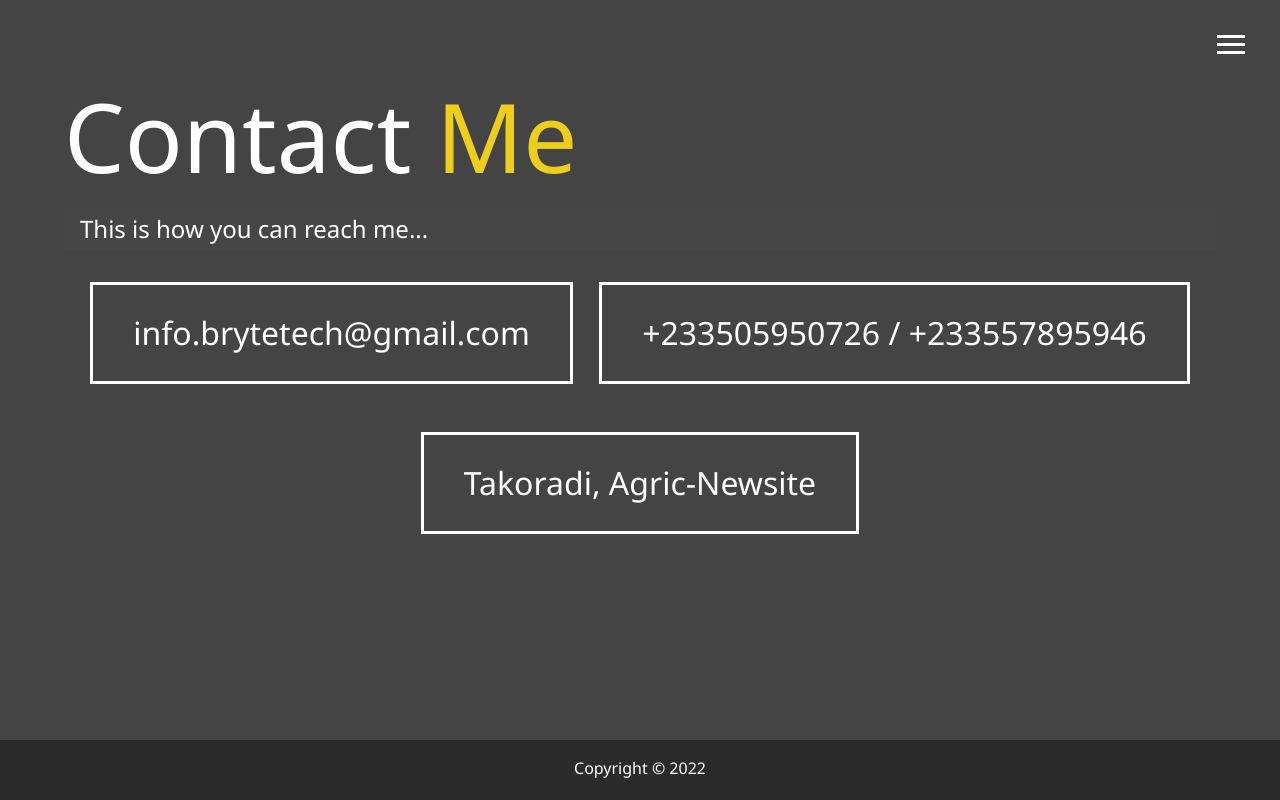
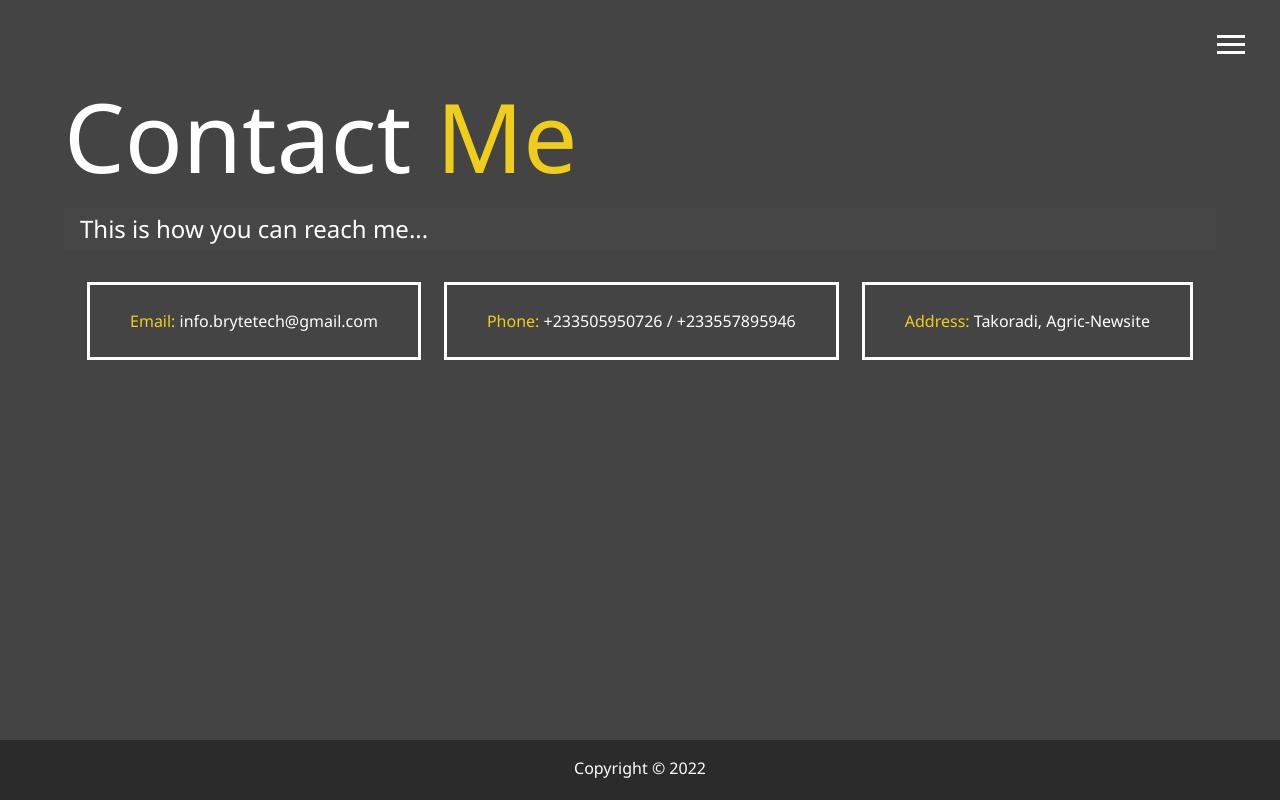
Before and after one commit to BrightBediako/portfolio, a plain HTML site: page contact.html in a window 1280 px wide. Drawn offline with Linux system fonts and the light colour scheme.

Commit message:
update files

```diff
--- a/contact.html
+++ b/contact.html
@@ -59,13 +59,13 @@
     </h2>
     <div class="boxes">
       <div>
-        <span class="text-secondary"> </span> info.brytetech@gmail.com
+        <span class="text-secondary"> Email: </span>info.brytetech@gmail.com
       </div>
       <div>
-        <span class="text-secondary"> </span> +233505950726 / +233557895946
+        <span class="text-secondary"> Phone: </span>+233505950726 / +233557895946
       </div>
       <div>
-        <span class="text-secondary"> </span> Takoradi, Agric-Newsite
+        <span class="text-secondary"> Address: </span>Takoradi, Agric-Newsite
       </div>
     </div>
   </main>
--- a/css/main.css
+++ b/css/main.css
@@ -243,7 +243,7 @@ main#home h1 {
   margin-top: 1rem;
 }
 .boxes div {
-  font-size: 2rem;
+  font-size: 1rem;
   border: 3px #fff solid;
   padding: 1.5rem 2.5rem;
   margin-bottom: 3rem;
```
